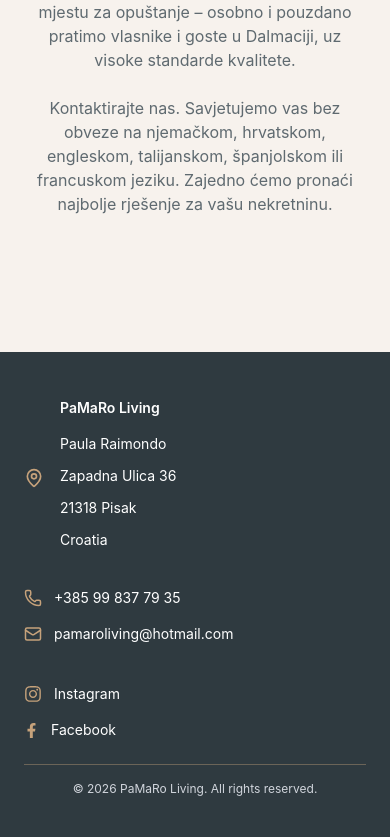
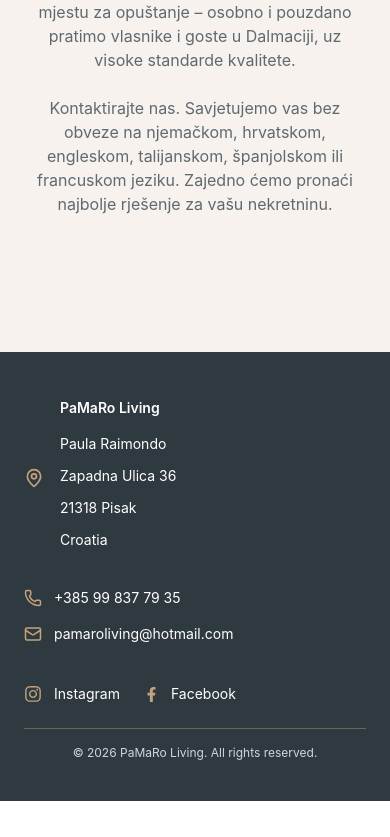
Before and after one commit to paulina44444/PaMaRoLiving, a React (Vite) app: page / in a window 390 px wide. Shown: the part 2254-3091 px from the top of the page. After the commit the page ends 3055 px from the top, so only its background shows below. Built offline with nearby package versions, Linux system fonts and the light colour scheme.

Commit message:
footer mobile

```diff
--- a/src/App.jsx
+++ b/src/App.jsx
@@ -100,7 +100,7 @@
         <div className="grid grid-cols-1 md:grid-cols-[1.1fr_auto_1fr_auto_0.6fr] gap-8 md:gap-10 items-start md:items-center text-sm max-w-5xl mx-auto text-left justify-items-start md:justify-items-stretch">
 
           {/* Adresse */}
-<div className="flex justify-start md:pl-10">
+<div className="flex justify-start pl-0 md:pl-10">
 
   <a
     href="https://maps.google.com/?q=Zapadna+Ulica+36+Pisak+Croatia"
@@ -161,7 +161,7 @@
 <div className="hidden md:block w-px h-24 bg-white/20"></div>
 
 {/* Social Media */}
-<div className="flex flex-col items-start gap-4 pt-2">
+<div className="flex flex-row items-center gap-6 pt-2">
 
   <a
     href="https://instagram.com/pamaro_living"
```
